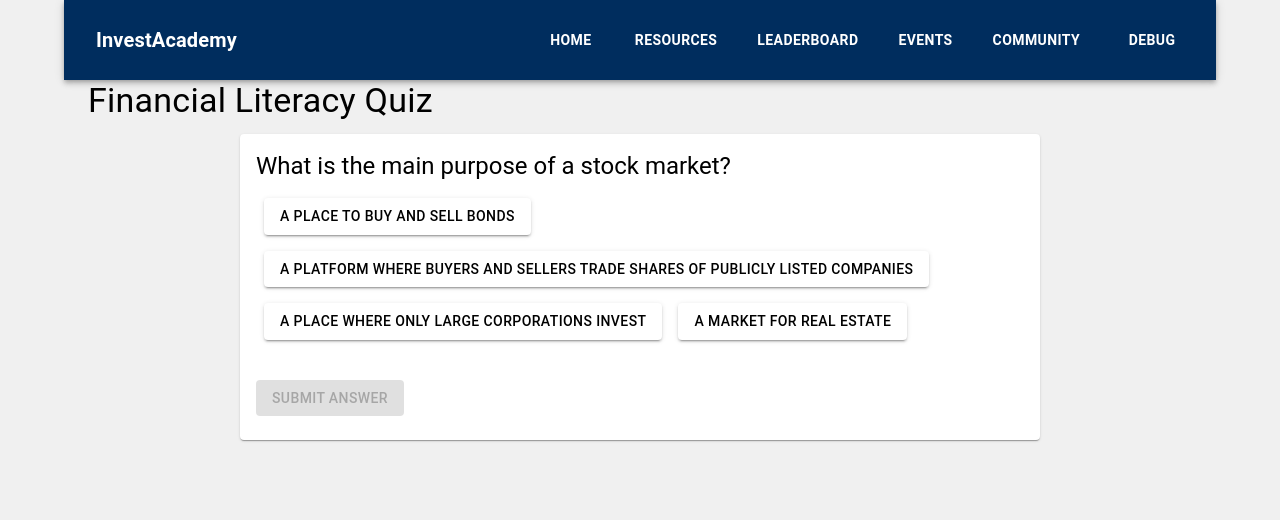
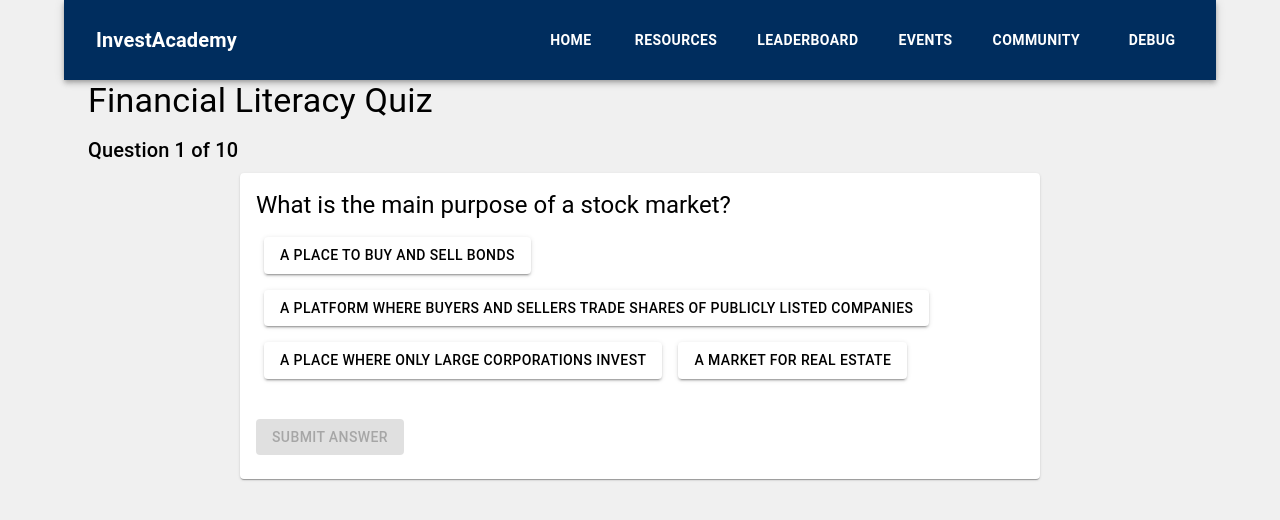
Before and after one commit to ImranZak/InvestAcademy, a React (Vite) app in the folder client/: page /InvestAcademy/guided-trading in a window 1280 px wide. Shown: the top 520 px of the page. Built offline with nearby package versions, Linux system fonts and the light colour scheme.

Commit message:
Added Question Counter

```diff
--- a/client/src/pages/GuidedTrading.jsx
+++ b/client/src/pages/GuidedTrading.jsx
@@ -134,7 +134,6 @@ const GuidedTrading = () => {
   const [submitted, setSubmitted] = useState(false);
 
   useEffect(() => {
-    // Shuffle the questions and ensure the array is not empty
     const shuffled = [...quizQuestions].sort(() => Math.random() - 0.5);
     setShuffledQuestions(shuffled);
   }, []);
@@ -171,6 +170,11 @@ const GuidedTrading = () => {
         <Typography variant="h4" gutterBottom>
           Financial Literacy Quiz
         </Typography>
+
+        <Typography variant="h6" gutterBottom>
+          Question {currentQuestion + 1} of {shuffledQuestions.length}
+        </Typography>
+
         {showScore ? (
           <Typography variant="h5">
             You scored {score} out of {shuffledQuestions.length}
```
